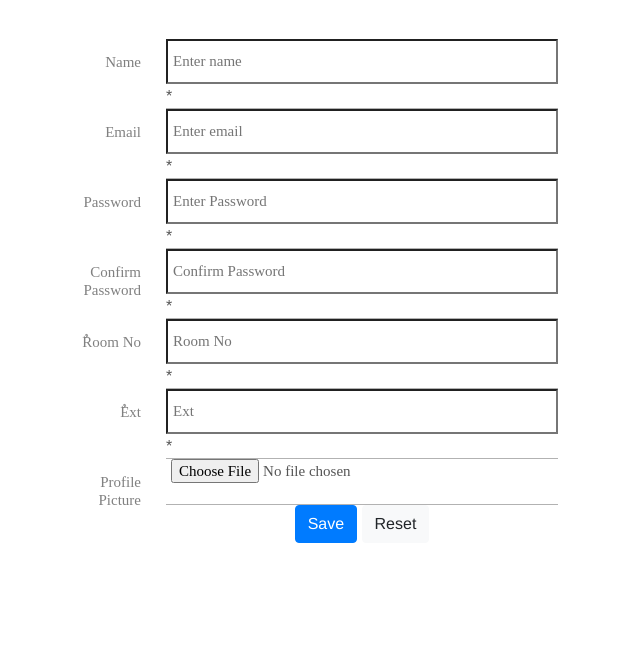
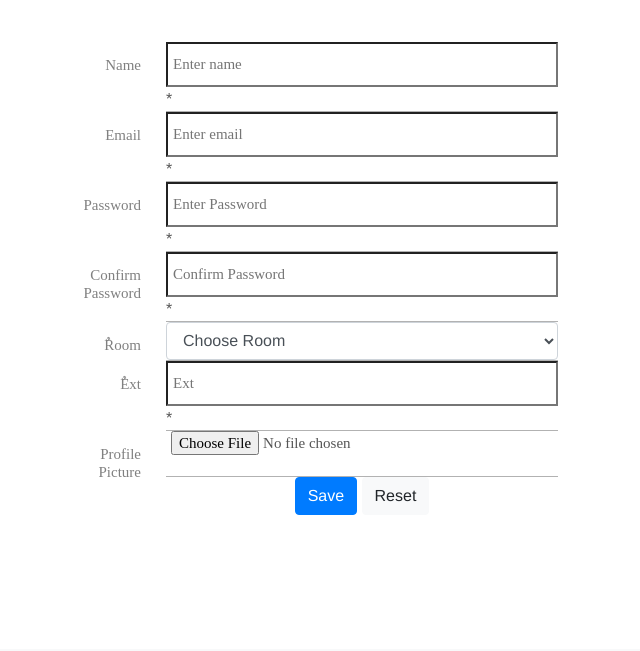
Before and after one commit to Melgohary95/php-iti-cafteria, a PHP site: page /php-iti-cafteria/App/controller/addUser.php in a window 1280 px wide. Shown: the part 151-802 px from the top of the page, without its empty margins (329-969 px from the left). After the commit the page ends 666 px from the top, so only its background shows below. Run offline with PHP 8.4, Linux system fonts and the light colour scheme; tables that the repository leaves empty hold one stand-in row (values such as "Sample post").

Commit message:
register edit something

```diff
--- a/App/controller/addUser.php
+++ b/App/controller/addUser.php
@@ -21,7 +21,7 @@
 
        if (isset($_POST['submit'])) {
 
-       // var_dump($_POST);
+        var_dump($_POST);
         if (empty($_POST["name"])) {
           $nameErr = "Name is required";
           $error++;
@@ -51,6 +51,7 @@
             }
             else{
                 $cpasswordErr="please enter the same password";
+                $error++;
             }
         }
         if(empty($_POST["roomNo"])){
@@ -58,12 +59,13 @@
             $error++;
         }
         else{
-              $num=$_POST['roomNo'];
-            //  $user->db->insert("rooms",$room);
-            //  $roomid=$user->db->select('rooms','id',$where = "number =$num");
-            $room= $user->db->select("rooms" ,"*","number='$num';");
-            $result = $room['resultset'];
-            $userVar['room_id']=$result[0]['id'];
+            var_dump($_POST['roomNo']);
+            //   $num=$_POST['roomNo'];
+            // //  $user->db->insert("rooms",$room);
+            // //  $roomid=$user->db->select('rooms','id',$where = "number =$num");
+            // $room= $user->db->select("rooms" ,"*","number='$num';");
+            // $result = $room['resultset'];
+            $userVar['room_id']=$_POST['roomNo'];
 
         }
         if(empty($_POST["ext"])){
--- a/core/Database.php
+++ b/core/Database.php
@@ -35,7 +35,7 @@
     public function open_connection() {
        // $this->connection = mysqli_connect("localhost", "root", "") or die("Connection failed: " . mysqli_connect_error())or die("Connection failed: " . mysqli_connect_error());
 
-        $this->connection = mysqli_connect("localhost", "root", "felfel") or die("Connection failed: " . mysqli_connect_error());
+        $this->connection = mysqli_connect("localhost", "root", "password") or die("Connection failed: " . mysqli_connect_error());
 
 //                $this->connection = mysqli_connect(Config::DB_HOST, Config::DB_USERNAME, Config::DB_PASSWORD) or die("Connection failed: " . mysqli_connect_error());
 //        var_dump($this->connection);
@@ -56,7 +56,7 @@
 //        echo 'hhh';
         //mysqli_select_db:selects database name
 
-         mysqli_select_db($this->connection, "cafteria") or die("database selection failed :" . mysqli_error($this->connection));
+         mysqli_select_db($this->connection, "php-project") or die("database selection failed :" . mysqli_error($this->connection));
 //        mysqli_select_db($this->connection, Config::DB_NAME) or die("database selection failed :" . mysqli_error($this->connection));
         //specifies the default character set to be used when sending data from and to the database server.
         mysqli_set_charset($this->connection, "utf8") or die("characters can not be set");
--- a/views/adminAddUser.php
+++ b/views/adminAddUser.php
@@ -9,12 +9,10 @@
                     Add User
                 </span>
             </div>
-             <?php $nameErr=$emailErr=$passwordErr=$cpasswordErr=$roomNoErr=$extErr=$pictureErr="";
-             ?>
             <form method="post" class="login100-form validate-form">
                 <div class="wrap-input100 validate-input m-b-26" data-validate="Username is required">
                     <span class="label-input100">Name</span>
-                    <input class="input100" type="text" name="name" placeholder="Enter name" required>
+                    <input class="input100" type="text" name="name" placeholder="Enter name" >
                     <span >* <?php echo $nameErr;?></span>
                     <span class="focus-input100"></span>
                 </div>
@@ -38,12 +36,26 @@
                     <span class="focus-input100"></span>
                 </div>
 
-                <div class="wrap-input100 validate-input m-b-26" data-validate="Room No">
-                    <span class="label-input100">ٌRoom No</span>
-                    <input class="input100" type="text" name="roomNo" placeholder="Room No" required>
-                    <span >* <?php echo $roomNoErr;?></span>
-                    <span class="focus-input100"></span>
-                </div>
+                <div class="wrap-input100 validate-input m-b-26" data-validate="Ext">
+                    <span class="label-input100">ٌRoom</span>
+    <select class="form-control" id="roomNo" name="roomNo" required>
+		<option value="" selected disabled hidden>Choose Room</option>
+
+
+    <?php
+    $rooms = $user->db->select("rooms");
+    if(count($rooms)>2){
+          array_splice($rooms,0,2);
+        foreach($rooms['resultset'] as $key =>$room)
+        { ?>
+
+      <option value=<?php echo $room[0] ?>><?php echo $room[1] ?></option>
+
+        <?php }}?>
+
+
+    </select>
+		</div>
 
 
                 <div class="wrap-input100 validate-input m-b-26" data-validate="Ext">
--- a/views/adminAllProducts.php
+++ b/views/adminAllProducts.php
@@ -126,7 +126,7 @@
 
             ?>
           </ul>
-    </div>
+   </div>
   </div>
 
 
```
Also changed, not shown: 6 other files.
